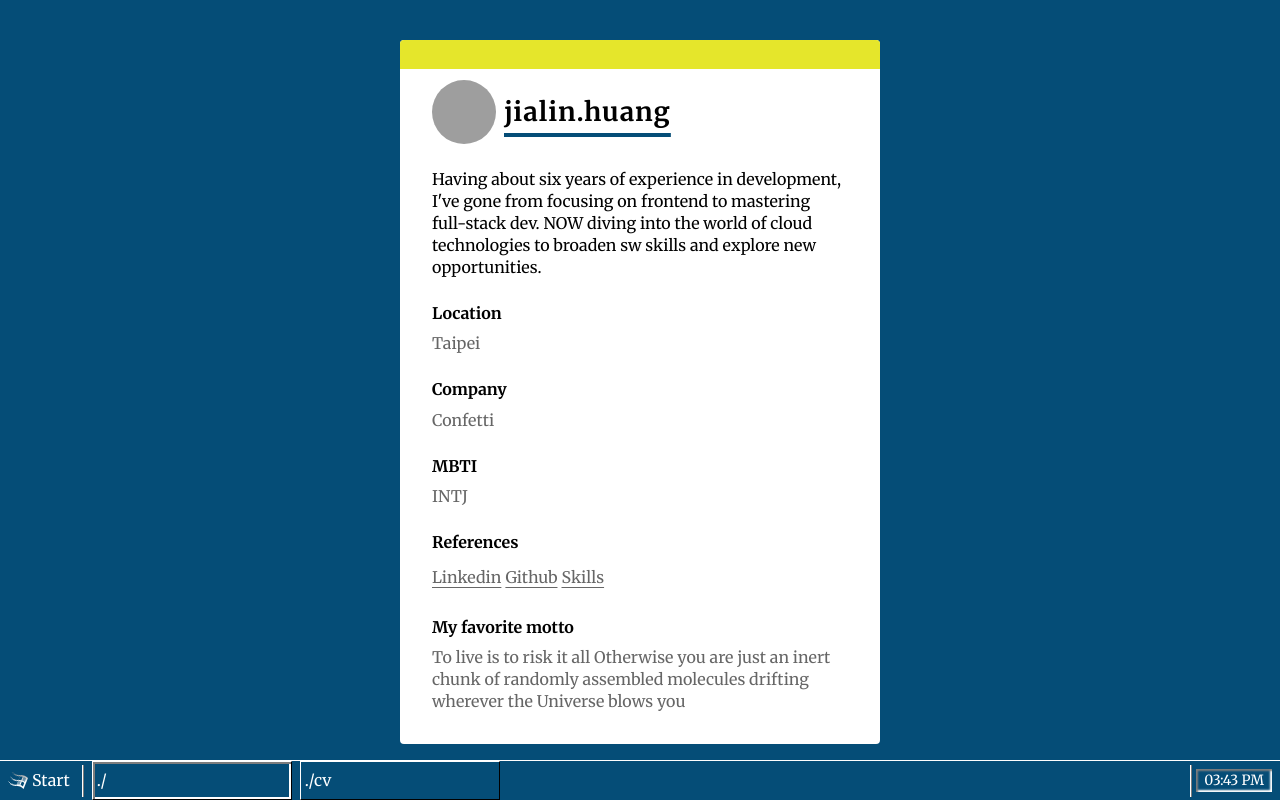
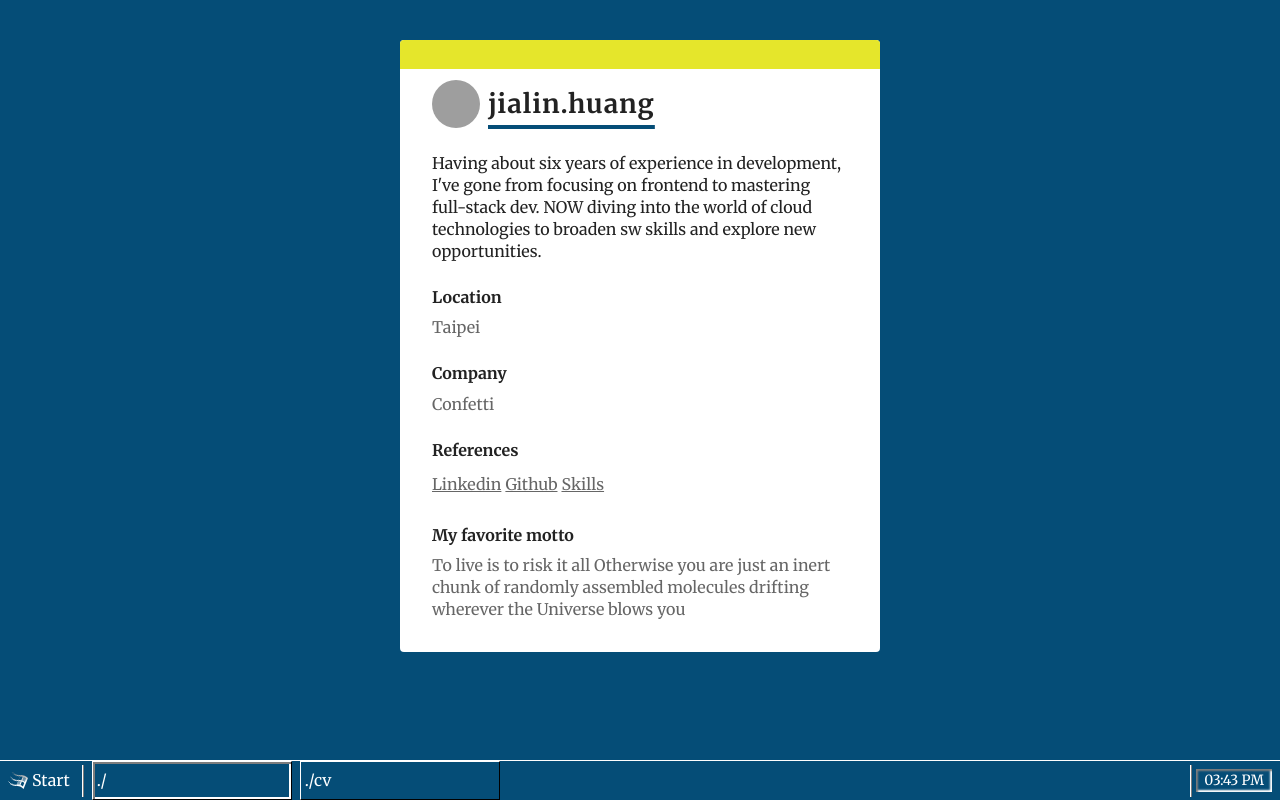
Before and after one commit to jialinhuangblog/jialinhuangblog.github.io, a Next.js app: page / in a window 1280 px wide. Built offline with nearby package versions, Linux system fonts and the light colour scheme; grey boxes are pictures that could not be loaded.

Commit message:
build & deploy

```diff
--- a/app/global.css
+++ b/app/global.css
@@ -10,4 +10,5 @@ body {
   box-sizing: border-box;
   line-height: 1.4;
   margin: 0;
+  color: #222222;
 }
--- a/app/not-found.tsx
+++ b/app/not-found.tsx
@@ -3,6 +3,10 @@ import Layout from '@/components/Layout'
 import NotFoundIcon from '@/components/NotFoundIcon'
 
 const NotFound: NextPage = () => {
-  return <NotFoundIcon />
+  return (
+    <Layout>
+      <NotFoundIcon />
+    </Layout>
+  )
 }
 export default NotFound
--- a/components/Layout/DateTime.tsx
+++ b/components/Layout/DateTime.tsx
@@ -1,19 +1,18 @@
-"use client";
-import { css } from "@emotion/react";
-import dayjs from "dayjs";
-import { memo, useEffect, useState } from "react";
-import useMedia from "@/modules/styling/useMedia";
+'use client'
+import { css } from '@emotion/react'
+import dayjs from 'dayjs'
+import { memo, useEffect, useState } from 'react'
 
 const DateTime = memo(function DateTime(props) {
-  const [dt, setDt] = useState(dayjs());
-  const { isPhone } = useMedia();
+  const [dt, setDt] = useState(dayjs())
+
   useEffect(() => {
     const interval = setInterval(() => {
-      setDt(dayjs());
-    }, 1000);
+      setDt(dayjs())
+    }, 1000)
 
-    return () => clearInterval(interval);
-  }, [dt]);
+    return () => clearInterval(interval)
+  }, [dt])
 
   return (
     <div
@@ -23,10 +22,13 @@ const DateTime = memo(function DateTime(props) {
         width: auto;
         padding: 2px 8px;
         margin-right: 8px;
-        font-size: ${isPhone ? 10 : 14}px;
+        font-size: 14px;
+        @media (max-width: 600px) {
+          font-size: 10px;
+        }
         box-shadow: inset 2px 2px 2px 0 #7d7d7d, inset -2px -2px 2px 0 white;
         &:before {
-          content: " ";
+          content: ' ';
           /* background: #334651; */
           width: 100%;
           border-radius: 4px;
@@ -38,10 +40,10 @@ const DateTime = memo(function DateTime(props) {
         }
       `}
     >
-      {dayjs().format("hh:mm A")}
+      {dayjs().format('hh:mm A')}
       {/* {dayjs().format('YYYY MM/DD hh:mm A')} */}
     </div>
-  );
-});
+  )
+})
 
-export default DateTime;
+export default DateTime
--- a/components/Layout/index.tsx
+++ b/components/Layout/index.tsx
@@ -1,27 +1,28 @@
-"use client";
-import { memo } from "react";
-import { css } from "@emotion/react";
-import { usePathname } from "next/navigation";
-import { flex } from "@/modules/styling/flex";
-import useMedia from "@/modules/styling/useMedia";
-import DateTime from "@/components/Layout/DateTime";
-import Window98Start from "./Window98Start";
-import Link from "next/link";
+'use client'
+import { memo } from 'react'
+import { css } from '@emotion/react'
+import { usePathname } from 'next/navigation'
+import { flex } from '@/modules/styling/flex'
+import DateTime from '@/components/Layout/DateTime'
+import Window98Start from '@/components/Layout/Window98Start'
+import Link from 'next/link'
 
 const Layout = memo<ReactProps>(function Layout(props) {
-  const { isPc } = useMedia();
-  const color = "#054D77";
-  const path = usePathname();
+  const color = '#054D77'
+  const path = usePathname()
   return (
     <div
       css={css`
-        ${isPc ? flex.h.default : flex.h.default};
+        ${flex.h.default};
         height: calc(100vh - 40px);
         overflow: auto;
         position: relative;
         background: ${color};
         p {
           text-decoration-color: ${color};
+        }
+        @media (min-width: 1200px) {
+          ${flex.h.default}
         }
       `}
     >
@@ -44,15 +45,15 @@ const Layout = memo<ReactProps>(function Layout(props) {
         <div css={dividerCss} />
         {/* Tabs */}
         <Link
-          href={"/"}
-          css={path === "/" ? selectedTabItemCss : defaultTabCss}
+          href={'/'}
+          css={path === '/' ? selectedTabItemCss : defaultTabCss}
         >
           ./
         </Link>
 
         <Link
-          href="/cv"
-          css={path === "/cv" ? selectedTabItemCss : defaultTabCss}
+          href='/cv'
+          css={path === '/cv' ? selectedTabItemCss : defaultTabCss}
         >
           ./cv
         </Link>
@@ -65,15 +66,15 @@ const Layout = memo<ReactProps>(function Layout(props) {
         <DateTime />
       </div>
     </div>
-  );
-});
+  )
+})
 
 const dividerCss = css`
   width: 2px;
   height: 32px;
   box-shadow: inset 1px 0 0 0 white, inset -1px 0 0 0 #7d7d7d;
   margin: 0 4px;
-`;
+`
 const defaultTabCss = css`
   cursor: pointer;
   width: 200px;
@@ -99,12 +100,12 @@ const defaultTabCss = css`
     border-bottom: 1px solid white;
     box-shadow: inset 1px 1px 0 0 #7d7d7d;
   }
-`;
+`
 
 const selectedTabItemCss = css`
   ${defaultTabCss};
   box-shadow: inset 2px 2px 0 0 #7d7d7d, inset -2px -2px 0 0 #ffffff;
   margin: 0 4px;
-`;
+`
 
-export default Layout;
+export default Layout
--- a/components/NotFoundIcon.tsx
+++ b/components/NotFoundIcon.tsx
@@ -8,9 +8,8 @@ const NotFoundIcon = memo(function NotFoundIcon() {
     <p
       css={css`
         ${flex.h.allCenter};
-        font-size: 72px;
+        font-size: 48px;
         width: 100%;
-        height: 100vh;
         user-select: none;
       `}
     >
--- a/components/Profile.tsx
+++ b/components/Profile.tsx
@@ -1,31 +1,35 @@
 'use client'
+import { memo } from 'react'
 import { css } from '@emotion/react'
 import { Avatar } from '@mui/material'
 import Link from 'next/link'
-import { memo } from 'react'
 import { flex } from '@/modules/styling/flex'
-import useMedia from '@/modules/styling/useMedia'
 
 const Profile = memo(function Profile() {
-  const { isPc, isPhone } = useMedia()
-
   return (
     <div
       css={css`
-        width: ${isPhone ? '100%' : '480px'};
-        border-radius: ${isPc ? 4 : 0}px;
+        width: 480px;
+
+        border-radius: 4px;
         position: relative;
         padding: 32px 32px;
-        margin: ${isPhone ? 0 : 40}px auto 0px;
+        margin: 40px auto 0px;
         user-select: none;
         background: transparent;
         pointer-events: none;
         background-color: white;
-        border-radius: ${isPhone ? 0 : 4}px;
-        height: ${isPhone ? '100vh' : 'max-content'};
+        border-radius: 4px;
+        height: max-content;
+        @media (max-width: 600px) {
+          width: 100%;
+          height: 100vh;
+          border-radius: 0;
+          margin: 0;
+          border-radius: 0;
+        }
       `}
     >
-      {!isPhone && (
       <div
         css={css`
           position: absolute;
@@ -35,10 +39,13 @@ const Profile = memo(function Profile() {
           top: 0;
           background: #e5e62b;
           border-radius: 4px 4px 0 0;
+          display: block;
+
+          @media (max-width: 600px) {
+            display: none;
+          }
         `}
       />
-      )}
-
       <div
         css={css`
           ${flex.h.crossCenter};
@@ -47,7 +54,7 @@ const Profile = memo(function Profile() {
         `}
       >
         <Avatar
-          sx={{ width: isPhone ? 48 : 64, height: isPhone ? 48 : 64 }}
+          sx={{ width: 48, height: 48 }}
           src='https://lh3.googleusercontent.com/a-/AOh14GgT_31zBJDEEvfcpZc3v9I_8B7c_EHn1sXKJAY6Hw=s96-c'
         />
         <p
@@ -73,12 +80,12 @@ const Profile = memo(function Profile() {
       <div css={valueCss}>Taipei</div>
       <p css={keyCss}>Company</p>
       <div css={valueCss}>Confetti</div>
-      {isPhone ? null : (
+      {/* {isPhone ? null : (
         <>
           <p css={keyCss}>MBTI</p>
           <div css={valueCss}>INTJ</div>
         </>
-      )}
+      )} */}
       <p css={keyCss}>References</p>
       <div
         css={css`
@@ -136,7 +143,6 @@ const referenceLinkCss = css`
   ${flex.h.allCenter};
   padding: 4px 4px 4px 0;
   text-decoration: underline;
-  text-underline-offset: 4px;
 
   &,
   &:hover,
--- a/modules/styling/useMedia.tsx
+++ /dev/null
@@ -1,19 +0,0 @@
-import { useMediaQuery } from "@mui/material/";
-import { useTheme } from "@mui/material/styles";
-
-const useMedia = (): { isPad: boolean; isPc: boolean; isPhone: boolean } => {
-  const theme = useTheme();
-  // 1200 up
-  const isPc = useMediaQuery(theme.breakpoints.up("lg"));
-  // 600-1200
-  const isPad = useMediaQuery(theme.breakpoints.between("sm", "lg"));
-  // 600 down
-  const isPhone = useMediaQuery(theme.breakpoints.down("sm"));
-  return {
-    isPad,
-    isPc,
-    isPhone,
-  };
-};
-
-export default useMedia;
```
Also changed, not shown: app/cv/JobCard.tsx (+20 -7 lines), app/layout.tsx (+14 -11 lines), components/Layout/JobNewsletter.tsx (+13 -13 lines). Lines whose indentation alone changed are shown as unchanged.
